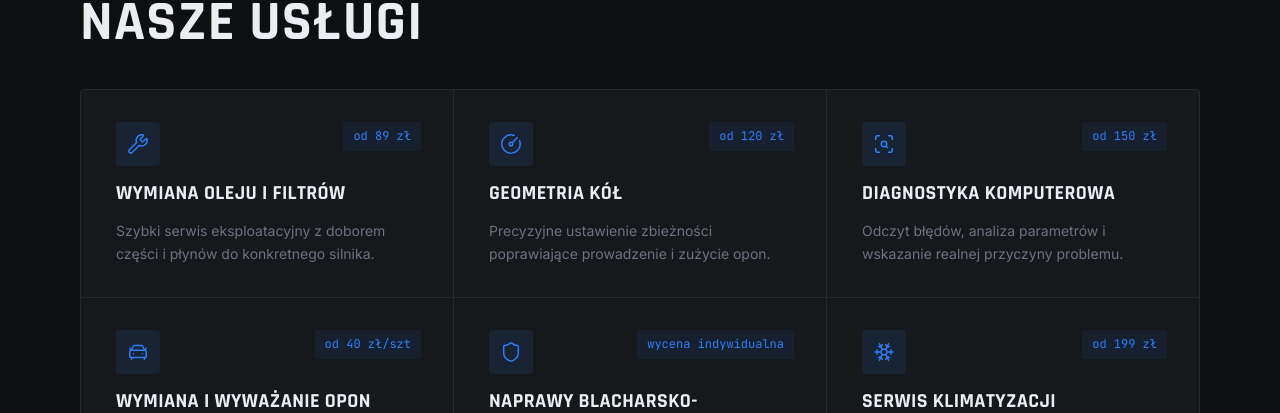
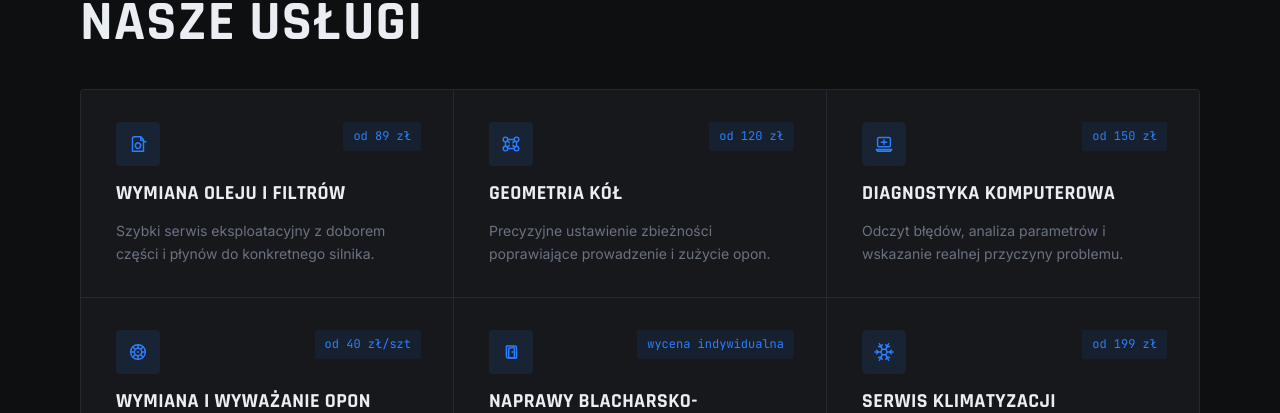
Before and after one commit to adminfavmotors/serwis_01, a Next.js app: page / in a window 1280 px wide. Shown: the part 920-1333 px from the top of the page. Built offline with nearby package versions, Linux system fonts and the light colour scheme.

Commit message:
design: add custom automotive icons for services

```diff
--- a/components/sections/Services.tsx
+++ b/components/sections/Services.tsx
@@ -1,46 +1,162 @@
 'use client'
 
 import { motion } from 'framer-motion'
-import {
-  CarFront,
-  CircleGauge,
-  ScanSearch,
-  Shield,
-  Snowflake,
-  Wrench,
-} from 'lucide-react'
+import { Snowflake } from 'lucide-react'
+
+type ServiceIconProps = {
+  size?: number
+  color?: string
+  strokeWidth?: number
+}
+
+function OilCanIcon({ size = 22, color = '#2B7FFF', strokeWidth = 1.6 }: ServiceIconProps) {
+  return (
+    <svg width={size} height={size} viewBox="0 0 24 24" fill="none" aria-hidden="true">
+      <path
+        d="M8 4H15L18 7V20H6V6C6 4.9 6.9 4 8 4Z"
+        stroke={color}
+        strokeWidth={strokeWidth}
+        strokeLinejoin="round"
+      />
+      <path
+        d="M15 4V8H18"
+        stroke={color}
+        strokeWidth={strokeWidth}
+        strokeLinecap="round"
+        strokeLinejoin="round"
+      />
+      <path
+        d="M10 11.5C11.2 10.2 12.8 10.2 14 11.5C15.2 12.8 15.2 14.7 14 16C12.8 17.3 11.2 17.3 10 16C8.8 14.7 8.8 12.8 10 11.5Z"
+        stroke={color}
+        strokeWidth={strokeWidth}
+      />
+      <path d="M18 9.5H20.5" stroke={color} strokeWidth={strokeWidth} strokeLinecap="round" />
+    </svg>
+  )
+}
+
+function SuspensionIcon({
+  size = 22,
+  color = '#2B7FFF',
+  strokeWidth = 1.6,
+}: ServiceIconProps) {
+  return (
+    <svg width={size} height={size} viewBox="0 0 24 24" fill="none" aria-hidden="true">
+      <circle cx="6" cy="17" r="2.5" stroke={color} strokeWidth={strokeWidth} />
+      <circle cx="18" cy="17" r="2.5" stroke={color} strokeWidth={strokeWidth} />
+      <circle cx="6" cy="7" r="2.5" stroke={color} strokeWidth={strokeWidth} />
+      <circle cx="18" cy="7" r="2.5" stroke={color} strokeWidth={strokeWidth} />
+      <path
+        d="M8.5 7H15.5M8.5 17H15.5M6 9.5V14.5M18 9.5V14.5"
+        stroke={color}
+        strokeWidth={strokeWidth}
+        strokeLinecap="round"
+      />
+      <path
+        d="M8 8.5L10 10.5M16 8.5L14 10.5M8 15.5L10 13.5M16 15.5L14 13.5"
+        stroke={color}
+        strokeWidth={strokeWidth}
+        strokeLinecap="round"
+      />
+    </svg>
+  )
+}
+
+function LaptopIcon({ size = 22, color = '#2B7FFF', strokeWidth = 1.6 }: ServiceIconProps) {
+  return (
+    <svg width={size} height={size} viewBox="0 0 24 24" fill="none" aria-hidden="true">
+      <rect
+        x="5"
+        y="5"
+        width="14"
+        height="10"
+        rx="1.5"
+        stroke={color}
+        strokeWidth={strokeWidth}
+      />
+      <path
+        d="M3.5 18H20.5L19 20H5L3.5 18Z"
+        stroke={color}
+        strokeWidth={strokeWidth}
+        strokeLinejoin="round"
+      />
+      <path
+        d="M9 10H15M12 7.5V12.5"
+        stroke={color}
+        strokeWidth={strokeWidth}
+        strokeLinecap="round"
+      />
+    </svg>
+  )
+}
+
+function WheelIcon({ size = 22, color = '#2B7FFF', strokeWidth = 1.6 }: ServiceIconProps) {
+  return (
+    <svg width={size} height={size} viewBox="0 0 24 24" fill="none" aria-hidden="true">
+      <circle cx="12" cy="12" r="8" stroke={color} strokeWidth={strokeWidth} />
+      <circle cx="12" cy="12" r="4" stroke={color} strokeWidth={strokeWidth} />
+      <circle cx="12" cy="12" r="1" fill={color} />
+      <path
+        d="M12 8V4M16 12H20M12 16V20M8 12H4M14.8 9.2L17.2 6.8M14.8 14.8L17.2 17.2M9.2 14.8L6.8 17.2M9.2 9.2L6.8 6.8"
+        stroke={color}
+        strokeWidth={strokeWidth}
+        strokeLinecap="round"
+      />
+    </svg>
+  )
+}
+
+function CarDoorIcon({ size = 22, color = '#2B7FFF', strokeWidth = 1.6 }: ServiceIconProps) {
+  return (
+    <svg width={size} height={size} viewBox="0 0 24 24" fill="none" aria-hidden="true">
+      <path
+        d="M7 5.5H16C17.1 5.5 18 6.4 18 7.5V18.5H9C7.9 18.5 7 17.6 7 16.5V5.5Z"
+        stroke={color}
+        strokeWidth={strokeWidth}
+        strokeLinejoin="round"
+      />
+      <path
+        d="M9.5 8L14.5 7.2C15.1 7.1 15.6 7.6 15.6 8.2V18.5H9.5V8Z"
+        stroke={color}
+        strokeWidth={strokeWidth}
+        strokeLinejoin="round"
+      />
+      <path d="M13.2 12H14.3" stroke={color} strokeWidth={strokeWidth} strokeLinecap="round" />
+    </svg>
+  )
+}
 
 const services = [
   {
-    icon: Wrench,
+    icon: OilCanIcon,
     name: 'Wymiana oleju i filtrów',
     description:
       'Szybki serwis eksploatacyjny z doborem części i płynów do konkretnego silnika.',
     price: 'od 89 zł',
   },
   {
-    icon: CircleGauge,
+    icon: SuspensionIcon,
     name: 'Geometria kół',
     description:
       'Precyzyjne ustawienie zbieżności poprawiające prowadzenie i zużycie opon.',
     price: 'od 120 zł',
   },
   {
-    icon: ScanSearch,
+    icon: LaptopIcon,
     name: 'Diagnostyka komputerowa',
     description:
       'Odczyt błędów, analiza parametrów i wskazanie realnej przyczyny problemu.',
     price: 'od 150 zł',
   },
   {
-    icon: CarFront,
+    icon: WheelIcon,
     name: 'Wymiana i wyważanie opon',
     description:
       'Kompleksowa obsługa sezonowa z kontrolą stanu bieżnika i ciśnienia.',
     price: 'od 40 zł/szt',
   },
   {
-    icon: Shield,
+    icon: CarDoorIcon,
     name: 'Naprawy blacharsko-lakiernicze',
     description:
       'Od drobnych poprawek po większe naprawy po kolizjach i uszkodzeniach.',
```
